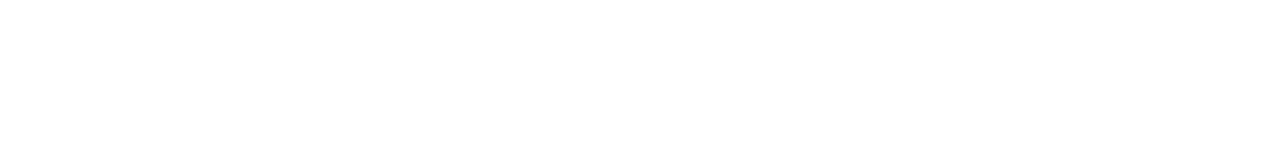
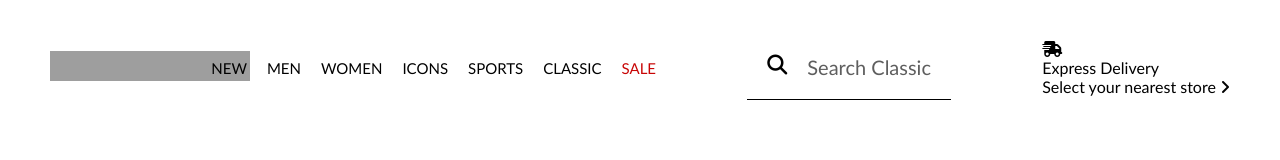
Before and after one commit to Akshay7874/collabrative_project4, a plain HTML site: page index.html in a window 1280 px wide. Drawn offline with Linux system fonts and the light colour scheme; grey boxes are pictures that could not be loaded.

Commit message:
Not final Commit

```diff
--- a/index.html
+++ b/index.html
@@ -1,15 +1,104 @@
 <!DOCTYPE html>
 <html lang="en">
+  <head>
+    <meta charset="UTF-8" />
+    <meta name="viewport" content="width=device-width, initial-scale=1.0" />
+    <title>Second Navbar</title>
+    <link rel="stylesheet" href="./style.css" />
+    <style>
+      * {
+        box-sizing: border-box;
+        margin: 0;
+        padding: 0;
+        font-family: "Gill Sans", "Gill Sans MT", Calibri, "Trebuchet MS",
+          sans-serif;
+      }
+      .main-container {
+        margin: 35px 50px;
+        display: flex;
+        justify-content: space-between;
+        align-items: center;
+      }
 
-<head>
-  <meta charset="UTF-8">
-  <meta name="viewport" content="width=device-width, initial-scale=1.0">
-  <title>Document</title>
-  <link rel="stylesheet" href="./style.css">
-</head>
+      /* Logo */
 
-<body>
+      .logo-container .logo {
+        width: 200px;
+        height: 30px;
+      }
 
-</body>
+      /* Nav Links */
 
+      .nav-links {
+        margin-left: -150px;
+      }
+
+      .nav-links ul {
+        display: flex;
+      }
+      .nav-links ul li {
+        list-style: none;
+        margin-left: 20px;
+        font-weight: 500;
+        font-size: 15px;
+      }
+      .red {
+        color: rgb(200, 5, 5);
+      }
+
+      /* search-container */
+
+      .search-container {
+        display: flex;
+        border-bottom: 1px solid black;
+        padding: 20px;
+        font-size: 20px;
+      }
+
+      .search-container p {
+        margin-left: 20px;
+        color: rgb(94, 94, 94);
+      }
+    </style>
+  </head>
+
+  <body>
+    <div class="main-container">
+      <div class="logo-container">
+        <img
+          src="https://imagescdn.reebok.in/img/app/brands/superapp/Icons/header_brand_logo_RBK.png?auto=format"
+          alt="Reebok Logo"
+          class="logo"
+        />
+      </div>
+      <div class="nav-links">
+        <ul>
+          <li>NEW</li>
+          <li>MEN</li>
+          <li>WOMEN</li>
+          <li>ICONS</li>
+          <li>SPORTS</li>
+          <li>CLASSIC</li>
+          <li class="red">SALE</li>
+        </ul>
+      </div>
+      <div class="search-container">
+        <i class="fa-solid fa-magnifying-glass"></i>
+        <p>Search Classic</p>
+      </div>
+      <div class="express-delivery">
+        <i class="fa-solid fa-truck-fast"></i>
+        <div class="delivery-texts">
+          Express Delivery
+          <p>
+            Select your nearest store <i class="fa-solid fa-angle-right"></i>
+          </p>
+        </div>
+      </div>
+    </div>
+    <script
+      src="https://kit.fontawesome.com/52cf30c454.js"
+      crossorigin="anonymous"
+    ></script>
+  </body>
 </html>
```
